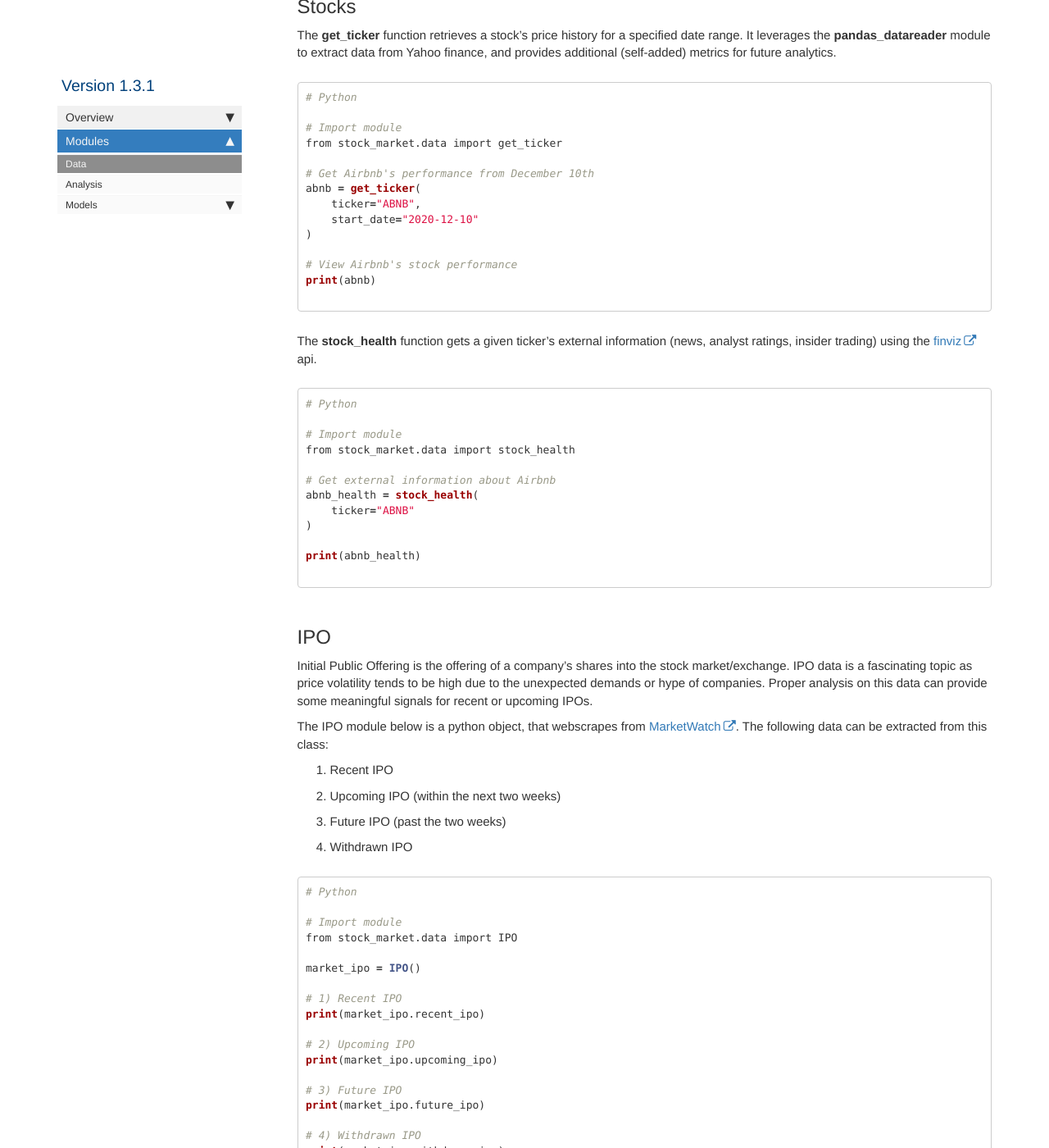
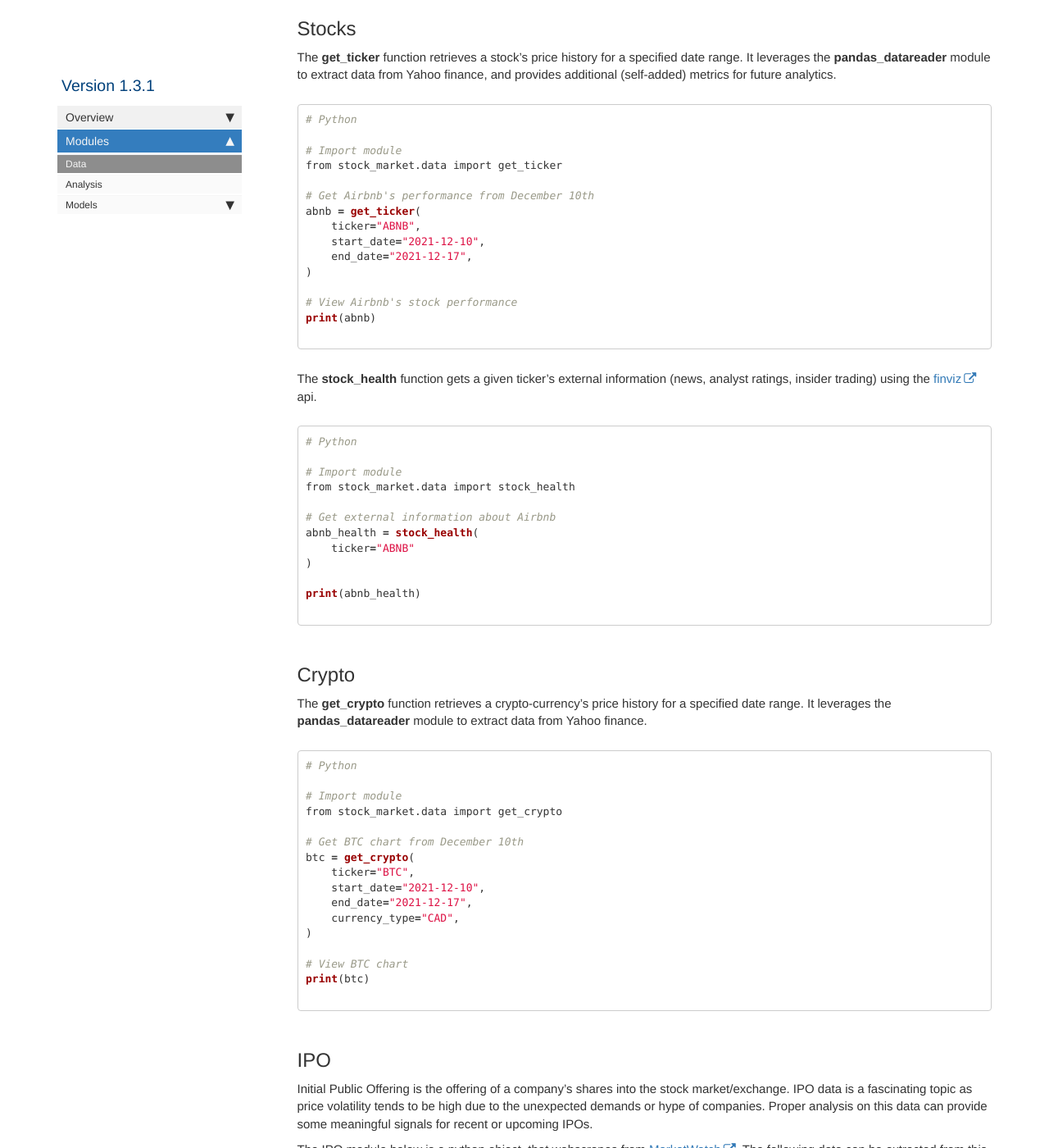
Before and after one commit to jk1mm/stock-market, a Jekyll site: the page built from docs/pages/mydoc/module_data.md, in a window 1280 px wide and 1400 px high, scrolled down 742 px. Shown: the whole window at 82% size. Built offline with Jekyll 4.4.1, drawn with Linux system fonts in a browser that asks for light colours; comment, search, counter and statistics services are not loaded.

Commit message:
Doc update

````diff
--- a/docs/pages/mydoc/module_data.md
+++ b/docs/pages/mydoc/module_data.md
@@ -41,7 +41,8 @@ from stock_market.data import get_ticker
 # Get Airbnb's performance from December 10th
 abnb = get_ticker(
     ticker="ABNB",
-    start_date="2020-12-10"
+    start_date="2021-12-10",
+    end_date="2021-12-17",
 )
 
 # View Airbnb's stock performance
@@ -64,6 +65,30 @@ abnb_health = stock_health(
 )
 
 print(abnb_health)
+
+```
+
+## Crypto
+
+The **get_crypto** function retrieves a crypto-currency's price history for a specified date range.
+It leverages the **pandas_datareader** module to extract data from Yahoo finance.
+
+```python
+# Python
+
+# Import module
+from stock_market.data import get_crypto
+
+# Get BTC chart from December 10th
+btc = get_crypto(
+    ticker="BTC",
+    start_date="2021-12-10",
+    end_date="2021-12-17",
+    currency_type="CAD",
+)
+
+# View BTC chart
+print(btc)
 
 ```
 
````
Also changed, not shown: README.md.
